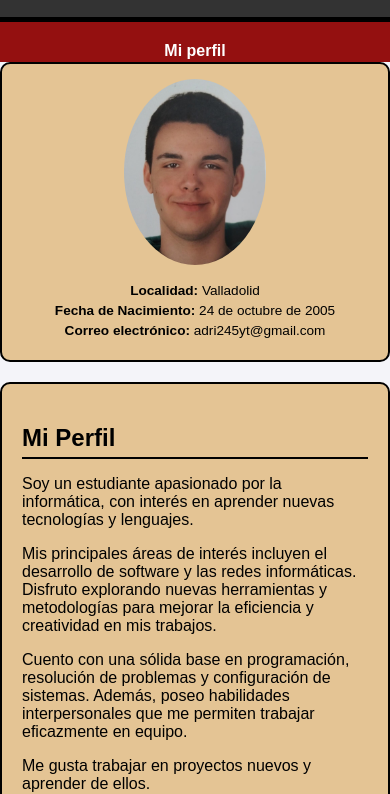
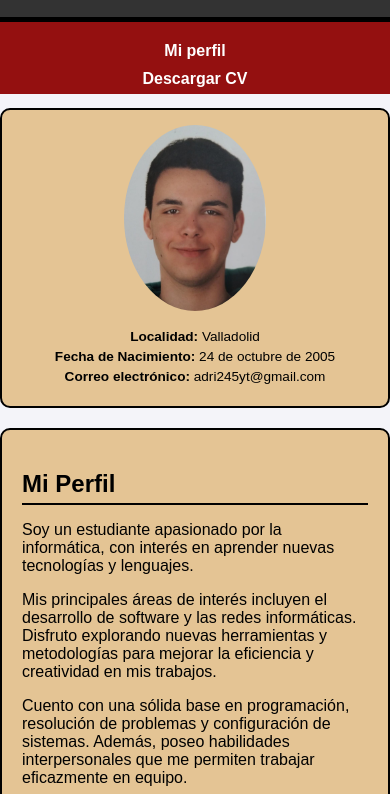
Before and after one commit to AdriXT/Curriculum-Vitae, a plain HTML site: page index.html in a window 390 px wide. Shown: the part 60-854 px from the top of the page. Drawn offline with Linux system fonts and the light colour scheme.

Commit message:
Cambios CSS 4
Cambio en el tamaño del nav en dispositivos móviles

```diff
--- a/estilos.css
+++ b/estilos.css
@@ -40,7 +40,7 @@ nav {
     color: white;
     text-align: center;
     padding: 10px 0;
-    height: 20px;
+
     grid-column: span 2;
 }
 
@@ -179,6 +179,9 @@ footer a:active {
         grid-template-rows: auto auto 1fr auto;
     }
 
+    nav{
+        height: 60%;
+    }
     aside {
         margin-left: 0;
         text-align: center;
```
